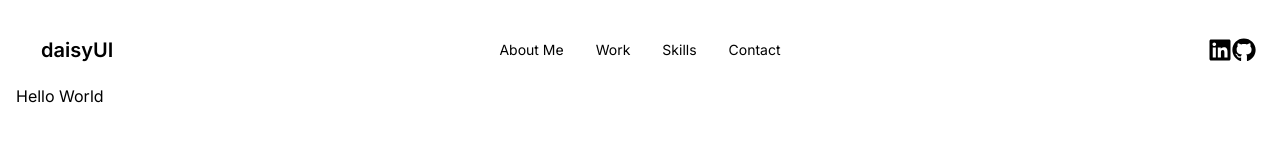
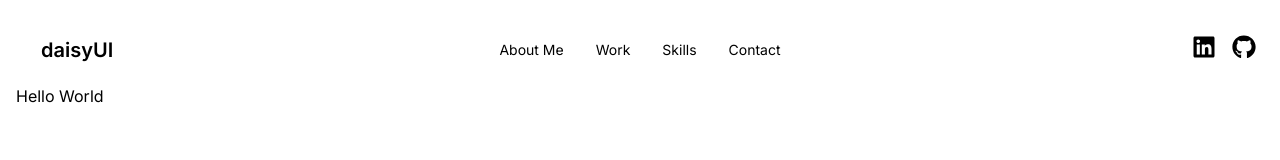
Before and after one commit to cjsolis12/csolis, a Next.js app in the folder fullstack-portfolio/: page / in a window 1280 px wide. Shown: the top 160 px of the page. Built offline with nearby package versions, Linux system fonts and the light colour scheme.

Commit message:
added spacing between icons in navbar

```diff
--- a/fullstack-portfolio/app/navbar/page.js
+++ b/fullstack-portfolio/app/navbar/page.js
@@ -1,6 +1,6 @@
 import Link from "next/link";
 import { FaLinkedin } from "react-icons/fa";
-import { FaGithub} from "react-icons/fa";
+import { FaGithub } from "react-icons/fa";
 export default function Navbar() {
   return (
     <>
@@ -61,13 +61,17 @@ export default function Navbar() {
             </li>
           </ul>
         </div>
-        <div className="navbar-end">
+        <div className="navbar-end flex space-x-4">
+            <a href="https://www.linkedin.com/in/claudia-solis-48599422a/" target="_blank">
           <button className="text-2xl">
             <FaLinkedin />
           </button>
+          </a>
+          <a href="https://github.com/cjsolis12" target="_blank">
           <button className="text-2xl">
             <FaGithub />
           </button>
+          </a>
         </div>
       </div>
     </>
```
